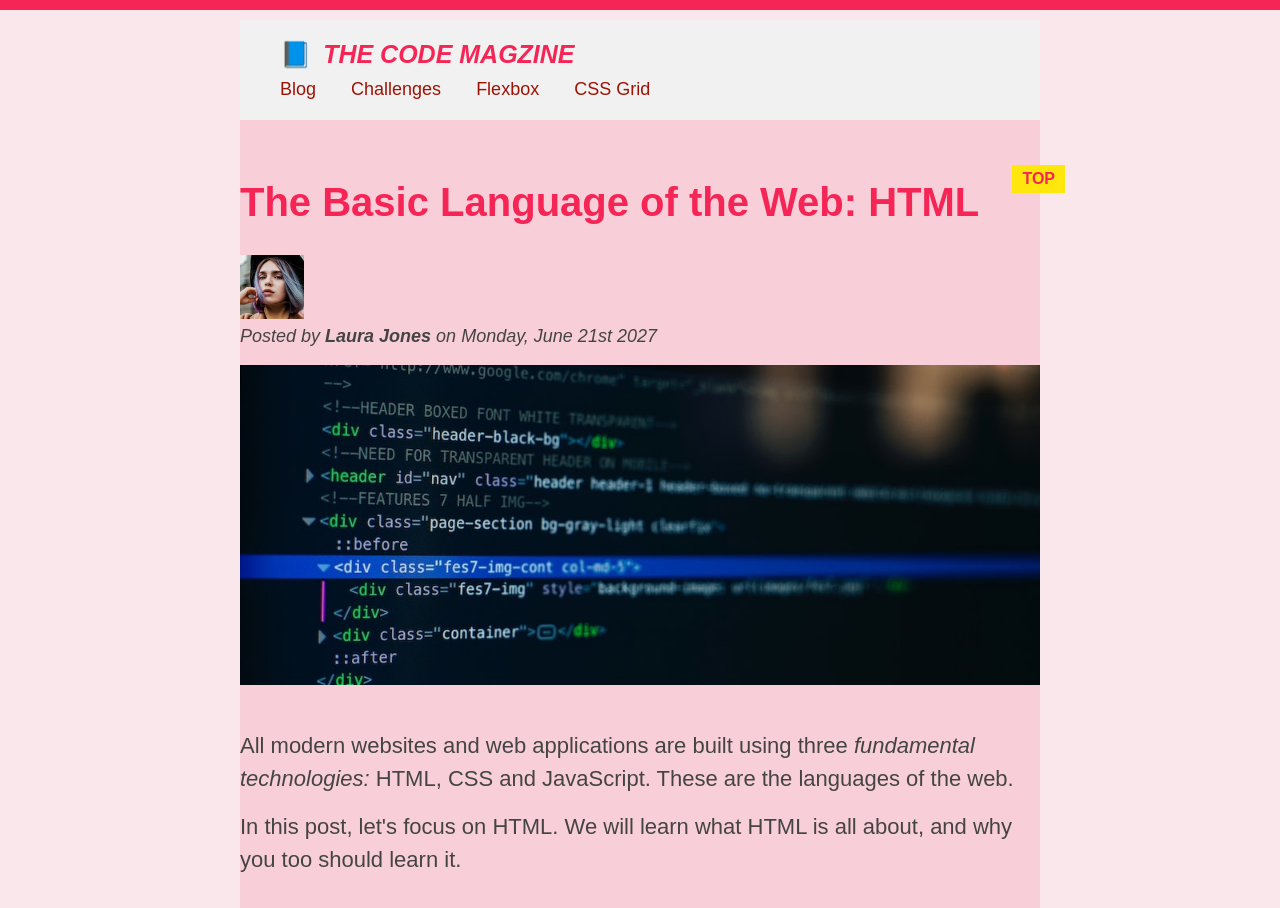
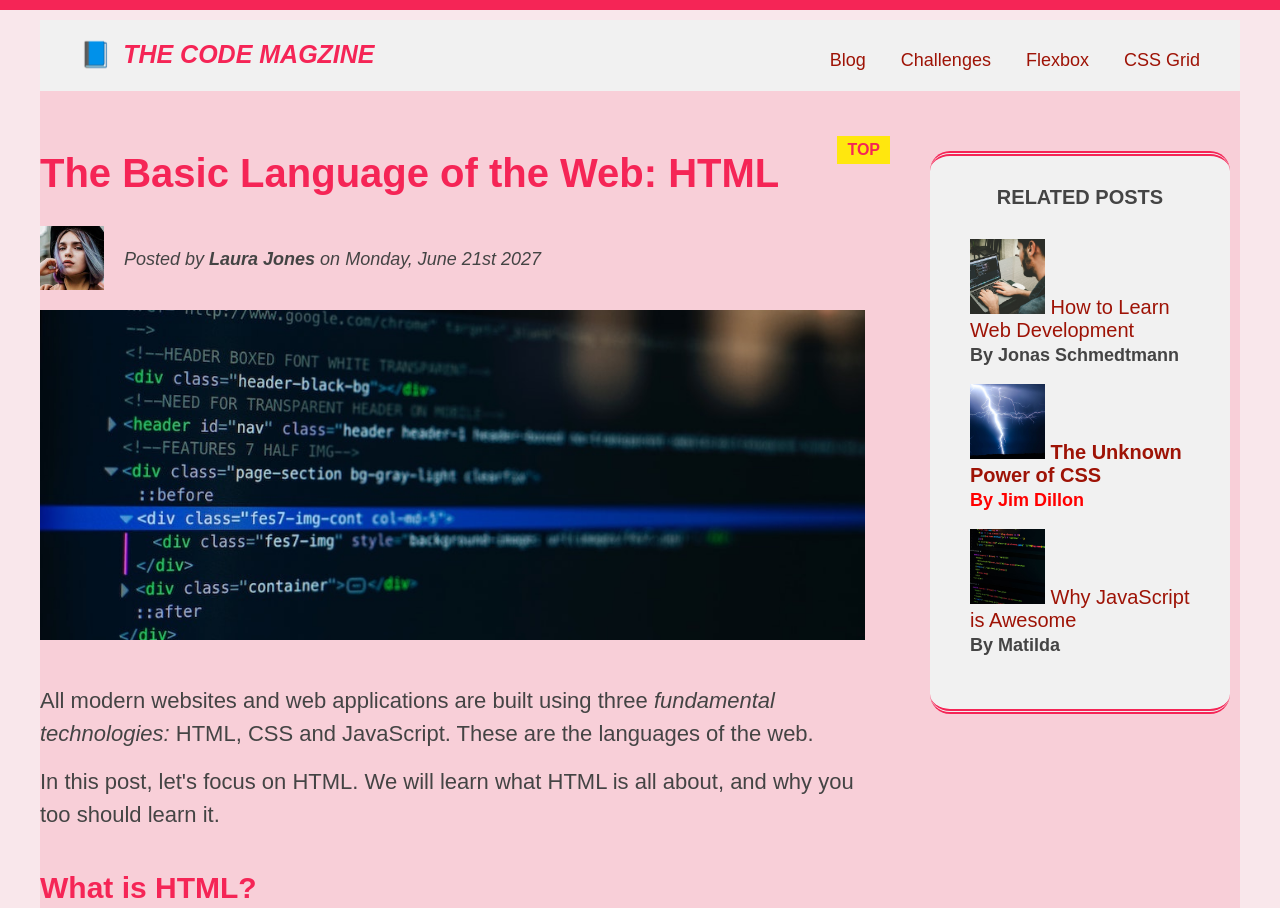
Before and after one commit to AbhishekSingh0901/LearnigHtmlAndCSS, a plain HTML site: page 01-HtmlFundamentals/index.html in a window 1280 px wide. Shown: the top 908 px of the page. Drawn offline with Linux system fonts and the light colour scheme.

Commit message:
float layout

```diff
--- a/01-HtmlFundamentals/index.html
+++ b/01-HtmlFundamentals/index.html
@@ -8,7 +8,7 @@
 
   <body>
     <div class="container">
-      <header class="main-header">
+      <header class="main-header clearfix">
         <h1>📘 The Code Magzine</h1>
         <nav>
           <a href="blog.html">Blog</a>
@@ -16,6 +16,8 @@
           <a href="#">Flexbox</a>
           <a href="#">CSS Grid</a>
         </nav>
+
+        <!-- <div class = "clear"></div> -->
       </header>
 
       <article>
@@ -26,9 +28,10 @@
             src="img/laura-jones.jpg"
             alt="image of author missing!"
             width="64"
-            height="64"/>
+            height="64"
+            class = "author-img"/>
 
-          <p id = "author">Posted by <strong>Laura Jones</strong> on Monday, June 21st 2027</p>
+          <p id = "author" class="author">Posted by <strong>Laura Jones</strong> on Monday, June 21st 2027</p>
 
           <img class="post-img"
             src = "img/post-img.jpg"
--- a/02-CSSFundamentals/style.css
+++ b/02-CSSFundamentals/style.css
@@ -2,6 +2,7 @@
   /* foing a global reset like this is extremely common */
   margin: 0;
   padding: 0;
+  box-sizing: border-box;
 }
 
 body {
@@ -13,7 +14,7 @@ body {
 }
 
 .container {
-  width: 800px;
+  width: 1200px;
   /* margin-left: auto;
   margin-right: auto; */
   margin: 0 auto;
@@ -57,10 +58,7 @@ aside {
   border-top: 5px double #f52556;
   border-bottom: 5px double #f52556;
   border-radius: 20px;
-  /* padding-top: 40px;
-  padding-bottom: 40px; */
   padding: 40px 0;
-  width: 500px;
 }
 
 h1,
@@ -95,6 +93,7 @@ h4 {
   font-size: 20px;
   text-transform: uppercase;
   text-align: center;
+  margin-bottom: 30px;
 }
 
 p {
@@ -145,6 +144,7 @@ li:last-child {
 
 .related {
   list-style: none;
+  margin-left: 0;
 }
 
 /* .first-li {
@@ -271,3 +271,44 @@ h2::after {
 footer p {
   color: green !important;
 } */
+
+/* Layouts: FLOAT layout */
+
+.author-img {
+  float: left;
+  margin-bottom: 20px;
+}
+
+.author {
+  float: left;
+  margin-top: 20px;
+  margin-left: 20px;
+}
+
+h1 {
+  float: left;
+}
+
+nav {
+  float: right;
+}
+
+.clearfix::after {
+  clear: both;
+  content: "";
+  display: block;
+}
+
+article {
+  width: 825px;
+  float: left;
+}
+aside {
+  width: 300px;
+  float: right;
+  padding: 30px 40px;
+  margin-right: 10px;
+}
+footer {
+  clear: both;
+}
```
